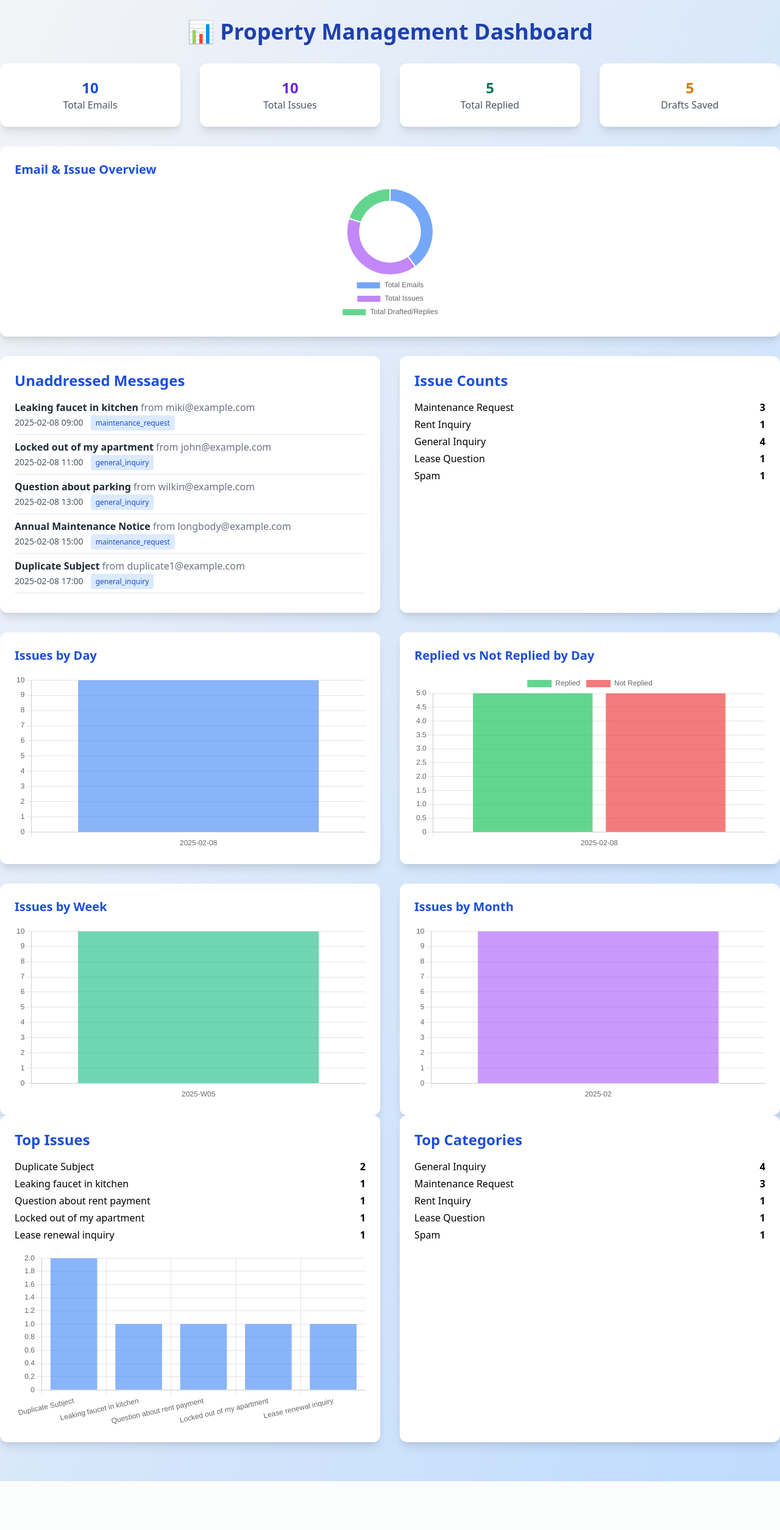
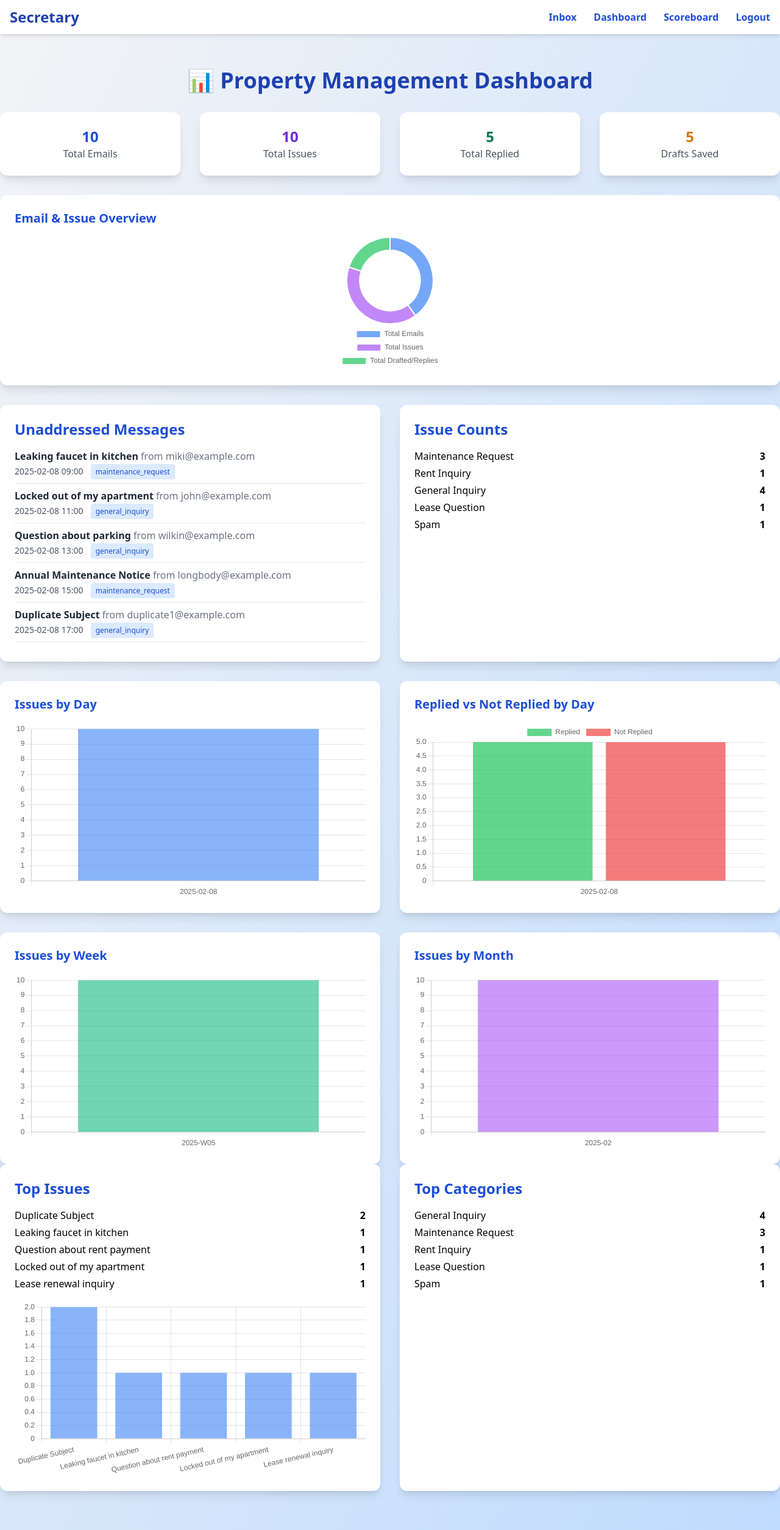
Before and after one commit to peteralcock/secretary, a Flask app: page /dashboard in a window 1280 px wide. Shown: the whole page at 61% size. Before the commit the page ends 2429 px from the top, so only its background shows below. Run offline with Flask 3, Linux system fonts and the light colour scheme.

Commit message:
Add a menu to the app to navigate panels and default to dashboard

```diff
--- a/app.py
+++ b/app.py
@@ -20,8 +20,7 @@ def load_emails():
 
 @app.route("/")
 def home():
-    emails = load_emails()
-    return render_template("home.html", emails=emails)
+    return redirect(url_for("dashboard"))
 
 @app.route("/email/<email_id>", methods=["GET", "POST"])
 def process_email(email_id):
--- a/templates/dashboard.html
+++ b/templates/dashboard.html
@@ -6,6 +6,19 @@
     <script src="https://cdn.jsdelivr.net/npm/chart.js"></script>
 </head>
 <body class="bg-gradient-to-br from-gray-100 to-blue-200 min-h-screen">
+    <!-- Navigation Menu -->
+    <nav class="bg-white shadow-md fixed w-full z-10 top-0 left-0">
+        <div class="container mx-auto px-4 py-3 flex justify-between items-center">
+            <div class="text-2xl font-bold text-blue-800">Secretary</div>
+            <div class="space-x-6">
+                <a href="/" class="text-blue-700 hover:text-blue-900 font-semibold">Inbox</a>
+                <a href="/dashboard" class="text-blue-700 hover:text-blue-900 font-semibold">Dashboard</a>
+                <a href="/scoreboard" class="text-blue-700 hover:text-blue-900 font-semibold">Scoreboard</a>
+                <a href="/logout" class="text-blue-700 hover:text-blue-900 font-semibold">Logout</a>
+            </div>
+        </div>
+    </nav>
+    <div class="pt-20"> <!-- Add padding to push content below nav -->
     <div class="container mx-auto py-8">
         <h1 class="text-4xl font-bold text-center text-blue-800 mb-8">📊 Property Management Dashboard</h1>
         <div class="grid grid-cols-1 md:grid-cols-4 gap-8 mb-8">
@@ -105,6 +118,7 @@
             </div>
         </div>
     </div>
+    </div> <!-- End main content wrapper -->
     <script>
         // Data for charts (injected by Jinja)
         const byDay = {{ by_day|tojson }};
```
